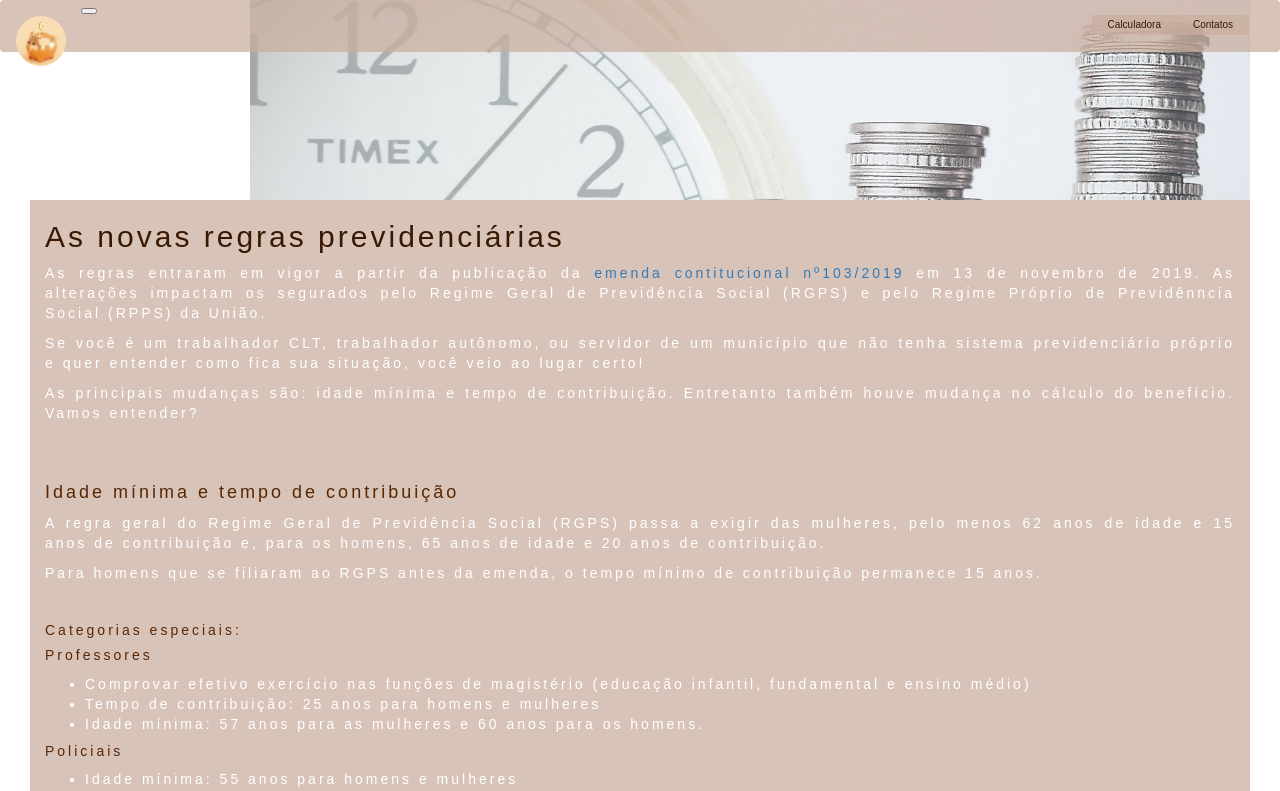
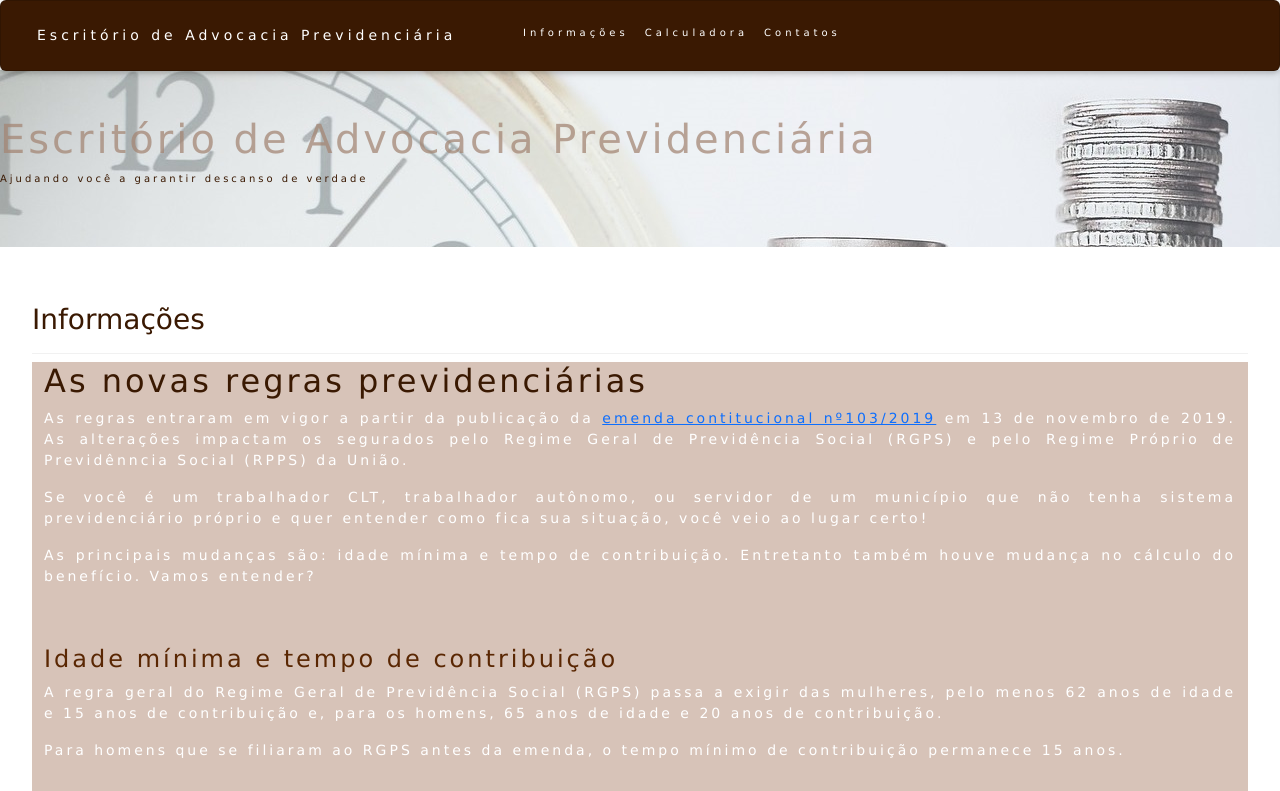
Before and after one commit to MarianoAlice/PIT2, an Angular app: page /calculadora in a window 1280 px wide. Shown: the top 791 px of the page. Built offline with nearby package versions, Linux system fonts and the light colour scheme.

Commit message:
implementa nav-bar

```diff
--- a/package.json
+++ b/package.json
@@ -21,6 +21,7 @@
     "@angular/common": "^16.2.0",
     "@angular/compiler": "^16.2.0",
     "@angular/core": "^16.2.0",
+    "@angular/flex-layout": "^15.0.0-beta.42",
     "@angular/forms": "^16.2.0",
     "@angular/material": "^16.2.6",
     "@angular/platform-browser": "^16.2.0",
--- a/src/app/app.component.css
+++ b/src/app/app.component.css
@@ -1,8 +1,7 @@
 body {
     font-family: Verdana, Arial, Helvetica, sans-serif;
 	font-size: 14px;
-	color: #054b17;
-	text-align: center;
+	color: #3a1902;
     padding-top: 70px;
     padding-bottom: 70px;
 }
@@ -16,19 +15,86 @@ body {
 }
 
 .bg-5 {
-    background-color: #2f2f2f;
-    color: #ffffff;
+    background-image: url("../assets/imagens/investimentoBarra.jpg");
+    color: #a38574bd;
     border-radius: 0;
     margin-bottom: 0;
     font-size: 10px;
     letter-spacing: 3px;
 }
 
+p {
+    color: #3a1902;
+}
+
 .fixed-top {
     position: fixed;
     top: 0;
     left: 0;
-    z-index: 999;
+    z-index: 1;
     width: 100%;
     height: 23px;
 }
+
+.bar {
+    width:100%;
+    overflow:hidden;
+    display:inline-block;
+    color:#ffffff!important;
+    background-color:#3a1902!important;
+    letter-spacing:4px;
+    padding:8px 16px!important
+}
+
+.card {
+    box-shadow:0 2px 5px 0 rgba(0,0,0,0.16),0 2px 10px 0 rgba(0,0,0,0.12)
+}
+
+.header {
+    position:relative
+}
+
+.container-1 {
+    padding:0.01em 16px;
+    padding-top:32px!important;
+    padding-bottom:32px!important
+}
+
+.h3-padding-16 {
+    border-bottom:1px solid #ffffff!important;
+    border-color:#f1f1f1!important;
+    color:#3a1902;
+    padding-top:16px!important;
+    padding-bottom:16px!important
+}
+
+.row-padding {
+    padding:0 8px
+}
+
+.col-1{
+    float:left;
+    width:100%;
+    padding:0 8px;
+    margin-bottom:16px!important;
+    position:relative
+}
+
+.container-2 {
+    padding:0.01em 16px;
+    padding-top:32px!important;
+    padding-bottom:32px!important
+}
+
+.content {
+    max-width:980px;
+    margin-left:auto;
+    margin-right:auto;
+    padding:8px 16px!important
+}
+
+.footer {
+    text-align:center!important;
+    padding-top:16px!important;
+    padding-bottom:16px!important
+}
--- a/src/app/app.component.html
+++ b/src/app/app.component.html
@@ -1,41 +1,57 @@
 <!DOCTYPE html>
 <html lang="pt-br">
 <head>
-  <title>Calculadora</title>
+  <title>Escritório de Advocacia Previdenciária</title>
   <meta charset="utf-8">
   <meta name="viewport" content="width=device-width, initial-scale=1">
-  <script src="https://ajax.googleapis.com/ajax/libs/jquery/3.5.1/jquery.min.js"></script>
-  <script src="http://maxcdn.bootstrapcdn.com/bootstrap/3.3.1/js/bootstrap.min.js"></script>
-  <link href="http://maxcdn.bootstrapcdn.com/bootstrap/3.3.1/css/bootstrap.min.css" rel="stylesheet"/>
+  <link href="https://cdn.jsdelivr.net/npm/bootstrap@5.3.2/dist/css/bootstrap.min.css" rel="stylesheet">
+  <script src="https://cdn.jsdelivr.net/npm/bootstrap@5.3.2/dist/js/bootstrap.bundle.min.js"></script>
+  <link rel="stylesheet" href="https://fonts.googleapis.com/icon?family=Material+Icons">
 </head>
-  <div id="page-wrap">
-  <div id="max-width-colum" class="container-fluid ">
+<body>
+  <!-- Navbar (sit on top) -->
   <div class="fixed-top">
+    <div class="bar card">
         <app-nav-bar></app-nav-bar>
     </div>
-    <div id="content-wrap">
-      <section id = "informacao">
-        <div class="container-fluid text-center">
+  </div>
+
+  <!-- Header -->
+  <header class="header bg-5 " style="max-width:1500px;" id="home">
+    <br><br><br>
+    <h1>Escritório de Advocacia Previdenciária</h1>
+    <p>Ajudando você a garantir descanso de verdade</p>
+    <br><br><br>
+  </header>
+
+  <!-- Page content -->
+  <div class="content" style="max-width:1564px">
+
+    <!-- Informação Section -->
+    <div class="container-1" id="informacao">
+      <h3 class="h3-padding-16">Informações</h3>
       <app-informacao></app-informacao>
     </div>
-      </section>
-      <section id = "calculadora">
-        <div class="container-fluid text-center">
+
+    <!-- Calculadora Section -->
+    <div class="container-2" id="calculadora">
+      <h3 class="h3-padding-16">Calculadora</h3>
       <app-calculadora></app-calculadora>
     </div>
-      </section>
-      <section id = "contato">
-        <div class="container-fluid text-center">
+
+    <!-- Contato Section -->
+    <div class="container-2" id="contato">
+      <h3 class="h3-padding-16">Contatos</h3>
       <app-contato></app-contato>
     </div>
-      </section>
-      <!--router-outlet></router-outlet-->
+
+  <!-- End page content -->
   </div>
-    <div id="max-width-colum">
-      <footer class="container-fluid bg-5 text-center">
+
+  <!-- Footer -->
+  <footer class="footer bg-5">
     <p>Dados acessados em {{getFormattedDate()}}</p>
   </footer>
-    </div>
-  </div>
-</div>
+
+</body>
 </html>
--- a/src/app/contato/contato.component.html
+++ b/src/app/contato/contato.component.html
@@ -3,11 +3,11 @@
     <address class="row">
       <div class="col-sm">
         <p>Escritório de Advocacia Previdenciária</p>
-        <p><i class="bi bi-geo-alt-fill mr-2"></i><a href="https://www.google.com.br">LInk do Google Maps <br> &nbsp;&nbsp;&nbsp;Localização por escrito.</a></p>
+        <p><i class="material-icons">location_on</i>&nbsp;<a href="https://www.google.com.br">Link no Google Maps</a></p>
       </div>
       <div class="col-sm">
-        <p><i class="bi bi-telephone-fill mr-2 editar" ></i><a href="tel:+556112345678">(61) 1234-5678</a></p>
-        <p><i class="bi bi-envelope-fill mr-2 editar"></i><a href="mailto:emailDaEmpresa@dominioEmpresa.com.br">emailDaEmpresa@dominioEmpresa.com.br</a></p>
+        <p><i class="material-icons">call</i>&nbsp;<a href="tel:+556112345678">(61) 1234-5678</a></p>
+        <p><i class="material-icons">mail</i>&nbsp;<a href="mailto:emailDaEmpresa@dominioEmpresa.com.br">emailDaEmpresa@dominio.com.br</a></p>
       </div>
     </address>
   </div>
--- a/src/app/informacao/informacao.component.css
+++ b/src/app/informacao/informacao.component.css
@@ -1,15 +1,13 @@
 .bg-1 {
-    /* background-color: #1abc9c; Green */
-    background-image: url("../../assets/imagens/investimentoBarra.jpg");
     background-size: 1000px 300px;
     background-repeat: no-repeat;
     background-position: right top;
     background-attachment: fixed;
-    color: #caaf9fbd; /* Salmão */
+    color: #caaf9fbd;
 }
 
 .bg-2 {
-    background-color: #caaf9fbd; /* Salmão */
+    background-color: #caaf9fbd;
     color: #ffffff;
     border-radius: 0;
     margin-bottom: 0;
--- a/src/app/informacao/informacao.component.html
+++ b/src/app/informacao/informacao.component.html
@@ -1,7 +1,3 @@
-<div class="container-fluid bg-1 text-center" >
-    <br><br><br><br><br><br><br><br><br><br><br><br><br><br>
-</div>
-
 <div class="container-fluid bg-2 text-left">
     <h2>As novas regras previdenciárias</h2>
     <p>
--- a/src/app/nav-bar/nav-bar.component.css
+++ b/src/app/nav-bar/nav-bar.component.css
@@ -1,23 +1,13 @@
-nav{
-    background-color: #caaf9fbd;
-}
-ul {
-    list-style-type: none;
-    overflow: hidden;
-    margin: 0;
-    padding: 0;
-    background-color: #caaf9fbd; /* Salmão */
-    float: right;
+.esquerda {
+  text-align:left;
+  float:left!important;
+  font-size: 14px;
+  color:#ffffff!important;
 }
 
-li a {
-    display: inline;
-    color: #3a1902;
-    padding: 16px;
-    text-decoration: none;
+.direita {
+  text-align:right;
+  float:right!important;
+  font-size: 10px;
+  color:#ffffff;
 }
-
-li a:hover {
-    background-color: #3a1902;
-    color: #ffffff;
-}
--- a/src/app/nav-bar/nav-bar.component.html
+++ b/src/app/nav-bar/nav-bar.component.html
@@ -1,22 +1,19 @@
-<script src="https://ajax.googleapis.com/ajax/libs/jquery/3.1.1/jquery.min.js"></script>
-<script src="http://maxcdn.bootstrapcdn.com/bootstrap/3.3.1/js/bootstrap.min.js"></script>
-<link href="http://maxcdn.bootstrapcdn.com/bootstrap/3.3.1/css/bootstrap.min.css" rel="stylesheet"/>
-
-<nav class="navbar navbar-expand-lg fixed-top">
+<nav class="navbar navbar-expand-sm">
   <div class="container-fluid">
-    <a class="navbar-brand" href="#"><img src="../assets/imagens/logo2.png" alt="Logo" style="width:50px;" class="img-circle"></a>
-    <button class="navbar-toggler" type="button" data-bs-toggle="collapse" data-bs-target="#collapsibleNavbar">
-      <span class="navbar-toggler-icon"></span>
-    </button>
-    <div class="collapse navbar-collapse" id="collapsibleNavbar">
     <ul class="navbar-nav">
       <li class="nav-item">
-          <a class="nav-link" href="#calculadora">Calculadora</a>
+        <a class="nav-link active esquerda" href="#home">Escritório de Advocacia Previdenciária</a>
+      </li>
+      <li>&nbsp;&nbsp;&nbsp;&nbsp;&nbsp;&nbsp;</li>
+      <li class="nav-item">
+        <a class="nav-link direita" href="#informacao">Informações</a>
       </li>
       <li class="nav-item">
-          <a class="nav-link" href="#contato">Contatos</a>
+        <a class="nav-link direita" href="#calculadora">Calculadora</a>
+      </li>
+      <li class="nav-item">
+        <a class="nav-link direita" href="#contato">Contatos</a>
       </li>
     </ul>
   </div>
-  </div>
 </nav>
--- a/src/app/nav-bar/nav-bar.component.ts
+++ b/src/app/nav-bar/nav-bar.component.ts
@@ -1,4 +1,4 @@
-import { Component } from '@angular/core';
+import { Component, OnInit } from '@angular/core';
 
 @Component({
   selector: 'app-nav-bar',
@@ -7,4 +7,5 @@ import { Component } from '@angular/core';
 })
 export class NavBarComponent {
 
+  constructor() {}
 }
```
Also changed, not shown: src/app/app.module.ts (+35 -15 lines), src/app/calculadora/calculadora.component.html (+13 -24 lines), src/app/calculadora/calculadora.component.ts (+44 -25 lines), 1 other file (tests, documents, lock files or other folders). Lines whose indentation alone changed are shown as unchanged.
